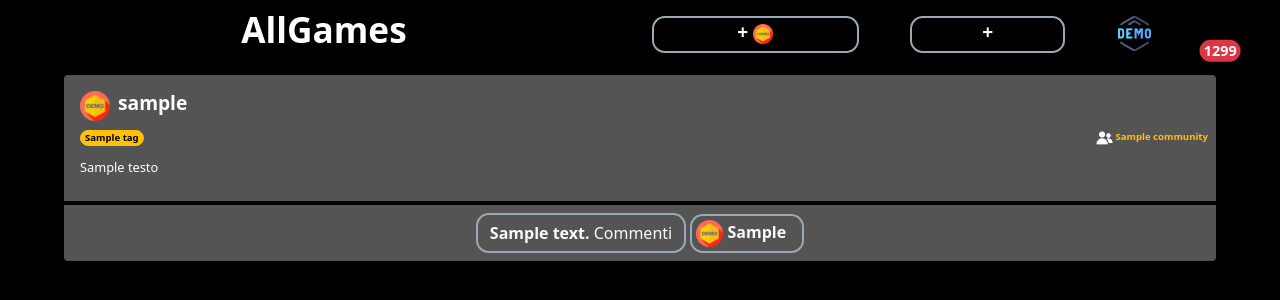
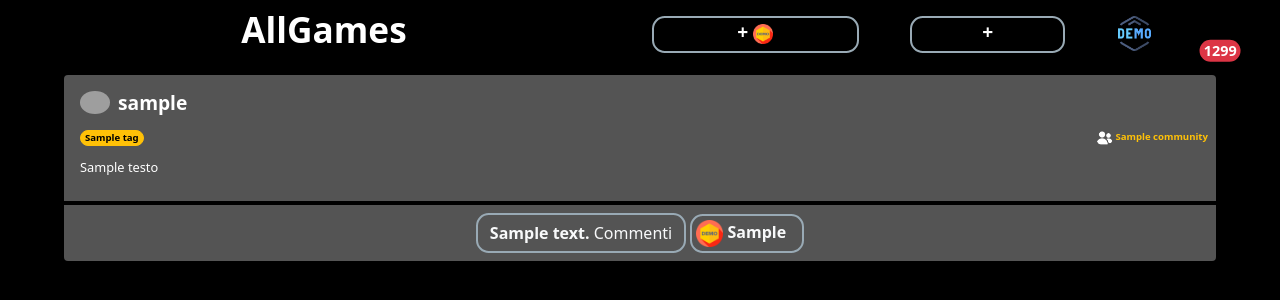
Before and after one commit to Ventus218/AllGames, a PHP site: template website/templates/index-template.php in a window 1280 px wide. Shown: the top 300 px of the page. Run offline with PHP 8.4, Linux system fonts and the light colour scheme; the template is opened without the code that fills it: most values are stand-ins (such as "Sample title", 1, 10 or a date in 2020); data that the repository does not hold is empty; grey boxes are pictures that could not be loaded.

Commit message:
Now users' profile picture is correctly shown.

```diff
--- a/website/inc/css/style.css
+++ b/website/inc/css/style.css
@@ -57,6 +57,7 @@ article header h2 {
 
 article header img {
     width: 30px;
+    border-radius: 50%;
 }
 
 article header p.timestamp {
--- a/website/templates/index-template.php
+++ b/website/templates/index-template.php
@@ -73,7 +73,7 @@
                         <header>
                             <div class="row">
                                 <div class="col clearfix">
-                                    <img class="float-start me-2" src="../inc/img/demo.png" alt="Immagine profilo di <?php echo $utente->username; ?>" />
+                                    <img class="profile-pic float-start me-2" src=" <?php echo (isset($utente->urlImmagine) ? $utente->urlImmagine : "../inc/img/profile-pic.png"); ?> " alt="Immagine profilo di <?php echo $utente->username; ?>" />
                                     <h2> <?php echo $utente->username; ?> </h2>
                                 </div>
                                 <div class="col-auto">
```
Also changed, not shown: website/inc/img/profile-pic.png (added).
